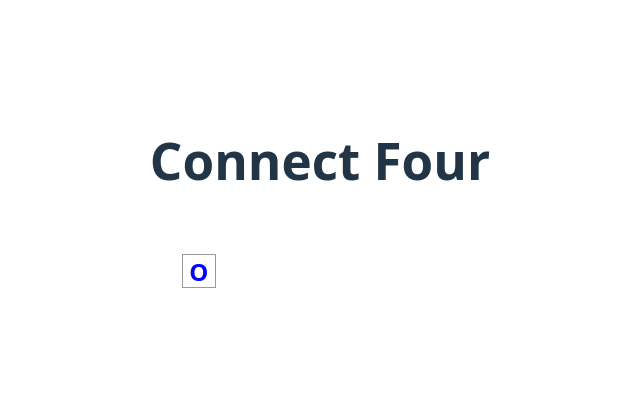
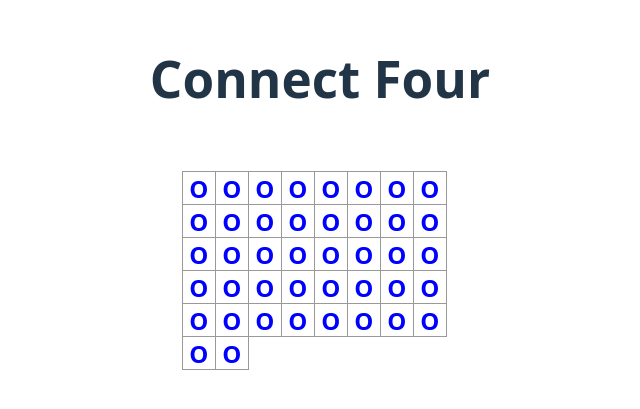
Before and after one commit to valomedia/connect-four, a React (Vite) app: page / in a window 1280 px wide. Shown: the part 207-616 px from the top of the page, without its empty margins (320-960 px from the left). Built offline with nearby package versions, Linux system fonts and the light colour scheme.

Commit message:
Add Board Fixes #1

```diff
--- a/src/App.tsx
+++ b/src/App.tsx
@@ -13,6 +13,7 @@
 //
 
 import './App.css';
+import Board from './components/board.tsx';
 
 /**
  * Entry point for the connect-four game.
@@ -22,7 +23,7 @@
         <>
             <h1>Connect Four</h1>
             <div className='card'>
-                <button className='square'>O</button>
+                <Board />
             </div>
         </>
     );
--- /dev/null
+++ b/src/components/Board.tsx
@@ -0,0 +1,80 @@
+/*
+ * Copyright (c) 2025.
+ * valo.media GmbH
+ * All rights reserved.
+ */
+
+//
+//  App.tsx
+//  connect-four
+//
+//  Created by:
+//      * Daniel Schilling
+//
+
+
+
+function Board(){
+return (
+ <>
+ <div>
+  <button className='square'>O</button>
+  <button className='square'>O</button>
+  <button className='square'>O</button>
+  <button className='square'>O</button>
+  <button className='square'>O</button>
+  <button className='square'>O</button>
+  <button className='square'>O</button>
+ </div>
+ <div>
+  <button className='square'>O</button>
+  <button className='square'>O</button>
+  <button className='square'>O</button>
+  <button className='square'>O</button>
+  <button className='square'>O</button>
+  <button className='square'>O</button>
+  <button className='square'>O</button>
+ </div>
+ <div>
+  <button className='square'>O</button>
+  <button className='square'>O</button>
+  <button className='square'>O</button>
+  <button className='square'>O</button>
+  <button className='square'>O</button>
+  <button className='square'>O</button>
+  <button className='square'>O</button>
+ </div>
+ <div>
+  <button className='square'>O</button>
+  <button className='square'>O</button>
+  <button className='square'>O</button>
+  <button className='square'>O</button>
+  <button className='square'>O</button>
+  <button className='square'>O</button>
+  <button className='square'>O</button>
+ </div>
+ <div>
+  <button className='square'>O</button>
+  <button className='square'>O</button>
+  <button className='square'>O</button>
+  <button className='square'>O</button>
+  <button className='square'>O</button>
+  <button className='square'>O</button>
+  <button className='square'>O</button>
+ </div>
+ <div>
+  <button className='square'>O</button>
+  <button className='square'>O</button>
+  <button className='square'>O</button>
+  <button className='square'>O</button>
+  <button className='square'>O</button>
+  <button className='square'>O</button>
+  <button className='square'>O</button>
+ </div>
+ </>
+)
+
+
+}
+
+export default Board;
```
